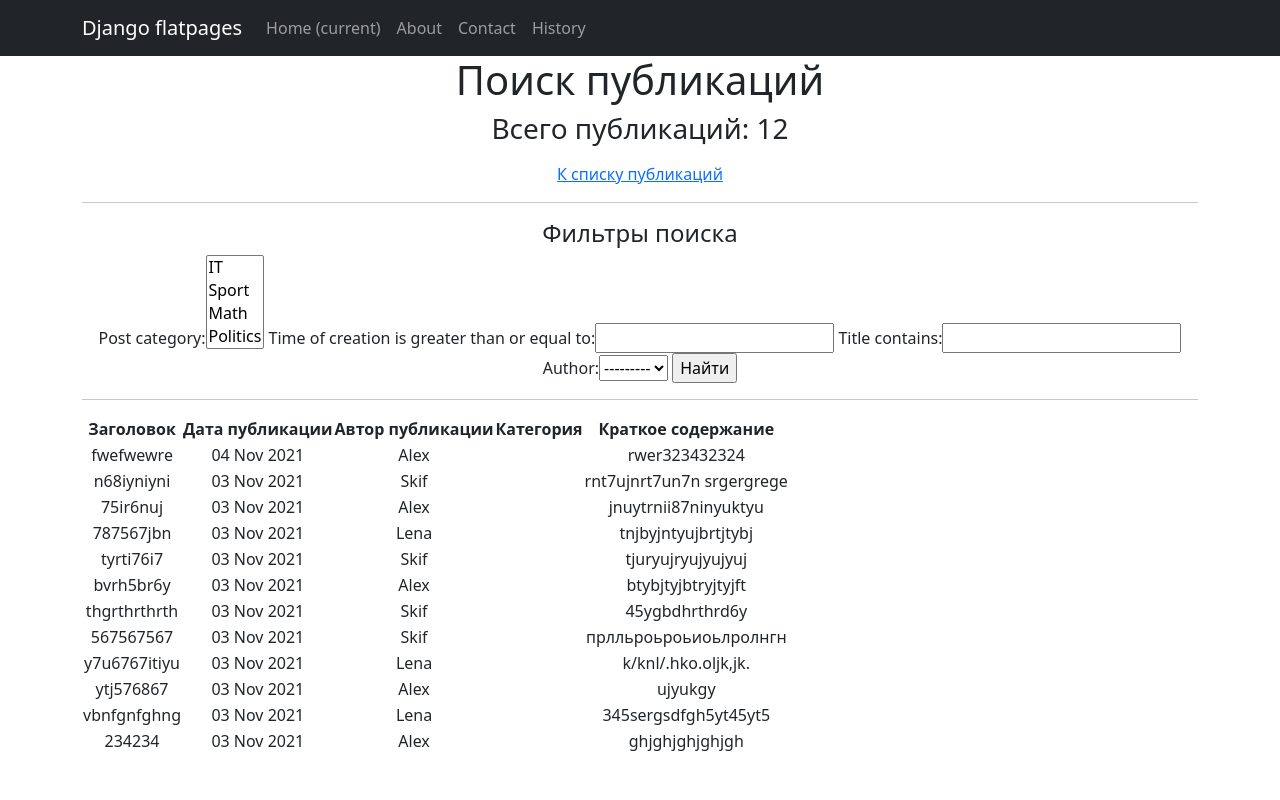
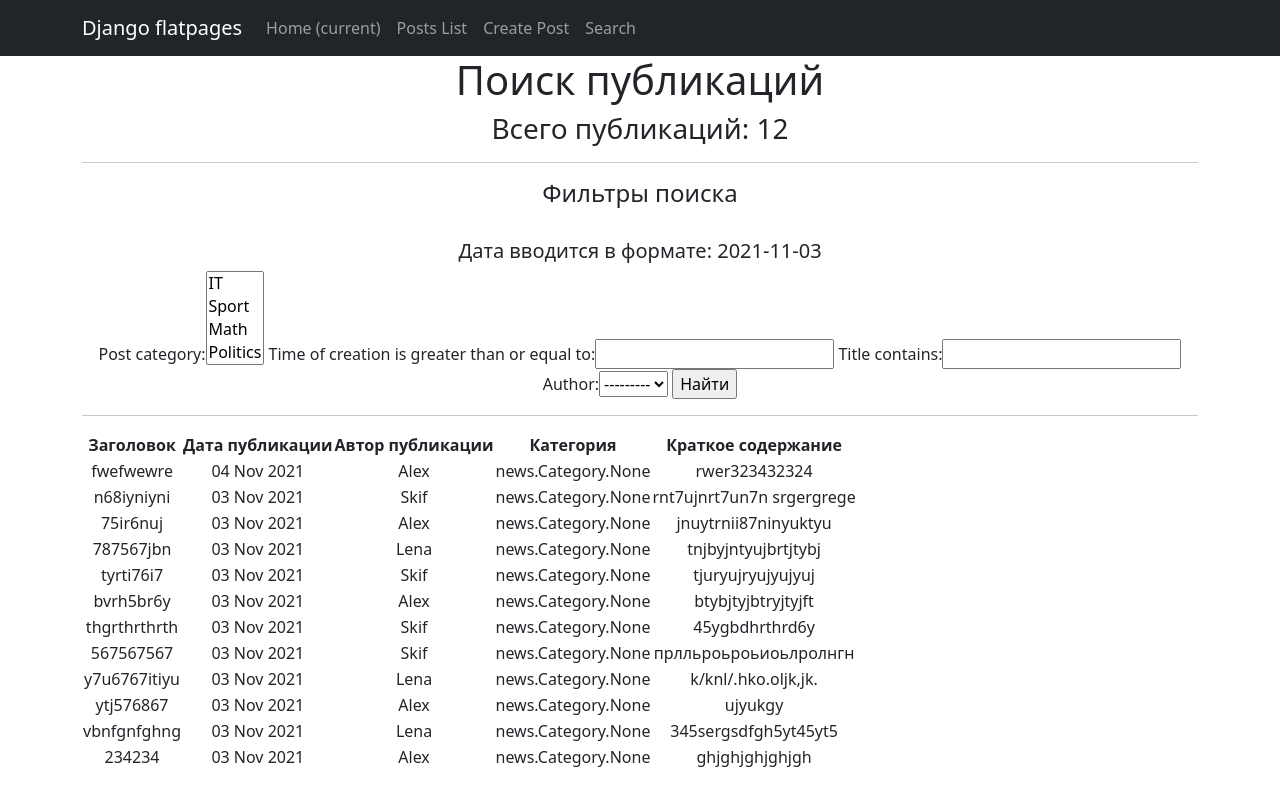
Before and after one commit to Aleksey215/SkillFactory_D2, a Django app: page /posts/search/ in a window 1280 px wide. Run offline with Django 3.2, Linux system fonts and the light colour scheme; data comes from the database, SQL or seed files in the repository; both versions use the stored data as it was after the commit; some libraries are stand-ins or nearby versions.

Commit message:
D4 finish work

```diff
--- a/NewsPortal/news/filters.py
+++ b/NewsPortal/news/filters.py
@@ -1,8 +1,9 @@
-from django_filters import FilterSet
-from .models import Post
+from django_filters import FilterSet, DateFilter
+from .models import Post, PostCategory, Category
 
 
 class PostFilter(FilterSet):
+    time_of_creation = DateFilter
 
     class Meta:
         model = Post
--- a/NewsPortal/news/templates/news/flatpages/default.html
+++ b/NewsPortal/news/templates/news/flatpages/default.html
@@ -26,18 +26,18 @@
                 <div class="collapse navbar-collapse" id="navbarResponsive">
                     <ul class="navbar-nav ml-auto">
                         <li class="nav-item active">
-                            <a class="nav-link" href="#">Home
+                            <a class="nav-link" href="/">Home
                                 <span class="sr-only">(current)</span>
                             </a>
                         </li>
                         <li class="nav-item">
-                            <a class="nav-link" href="/about/">About</a>
+                            <a class="nav-link" href="/posts/">Posts List</a>
                         </li>
                         <li class="nav-item">
-                            <a class="nav-link" href="/contacts/">Contact</a>
+                            <a class="nav-link" href="/posts/add/">Create Post</a>
                         </li>
                         <li class="nav-item">
-                            <a class="nav-link" href="/history/">History</a>
+                            <a class="nav-link" href="/posts/search/">Search</a>
                         </li>
                     </ul>
                 </div>
--- a/NewsPortal/news/templates/news/post_add.html
+++ b/NewsPortal/news/templates/news/post_add.html
@@ -57,7 +57,4 @@
     </p>
 </form>
 <br>
-<p align="center">
-      <a href="{% url 'posts' %}">К списку публикаций</a> <br>
-</p>
 {% endblock content %}
--- a/NewsPortal/news/templates/news/post_detail.html
+++ b/NewsPortal/news/templates/news/post_detail.html
@@ -39,7 +39,7 @@
             {{ post.get_view_display}}
         </td>
         <td>
-            {{ post.time_of_creation }}
+            {{ post.time_of_creation|date:'d M Y' }}
         </td>
         <td>
             {{ post.post_category}}
@@ -56,7 +56,4 @@
     </tr>
 </table>
 <br>
-<p align="center">
-      <a href="{% url 'posts' %}">К списку публикаций</a> <br>
-</p>
 {% endblock content %}
--- a/NewsPortal/news/templates/news/posts.html
+++ b/NewsPortal/news/templates/news/posts.html
@@ -8,10 +8,6 @@
 
 {% block content %}
   <h1>Все публикации</h1>
-  <p align="right">
-      <a href="{% url 'post_add' %}">Добавить новую публикацию</a><br>
-      <a href="{% url 'search' %}">Поиск</a><br>
-  </p>
   <hr>
   {% if posts %}
       <table>
--- a/NewsPortal/news/templates/news/search.html
+++ b/NewsPortal/news/templates/news/search.html
@@ -9,11 +9,10 @@
 {% block content %}
     <h1>Поиск публикаций</h1>
     <h3><p align="center">Всего публикаций: {{ posts_search|length }}</p></h3>
-    <p align="center">
-      <a href="{% url 'posts' %}">К списку публикаций</a> <br>
-    </p>
     <hr>
     <h4>Фильтры поиска</h4>
+    <br>
+    <h5>Дата вводится в формате: 2021-11-03</h5>
     <form method="GET">
         {{ filter.form }}
         <input type="submit" value="Найти">
@@ -52,7 +51,7 @@
                   {{ post.author }}
               </td>
               <td>
-                  {{ post.category }}
+                  {{ post.post_category }}
               </td>
               <td>
                   {{ post.text|truncatewords:20|censor }}
```
Also changed, not shown: NewsPortal/db.sqlite3.
